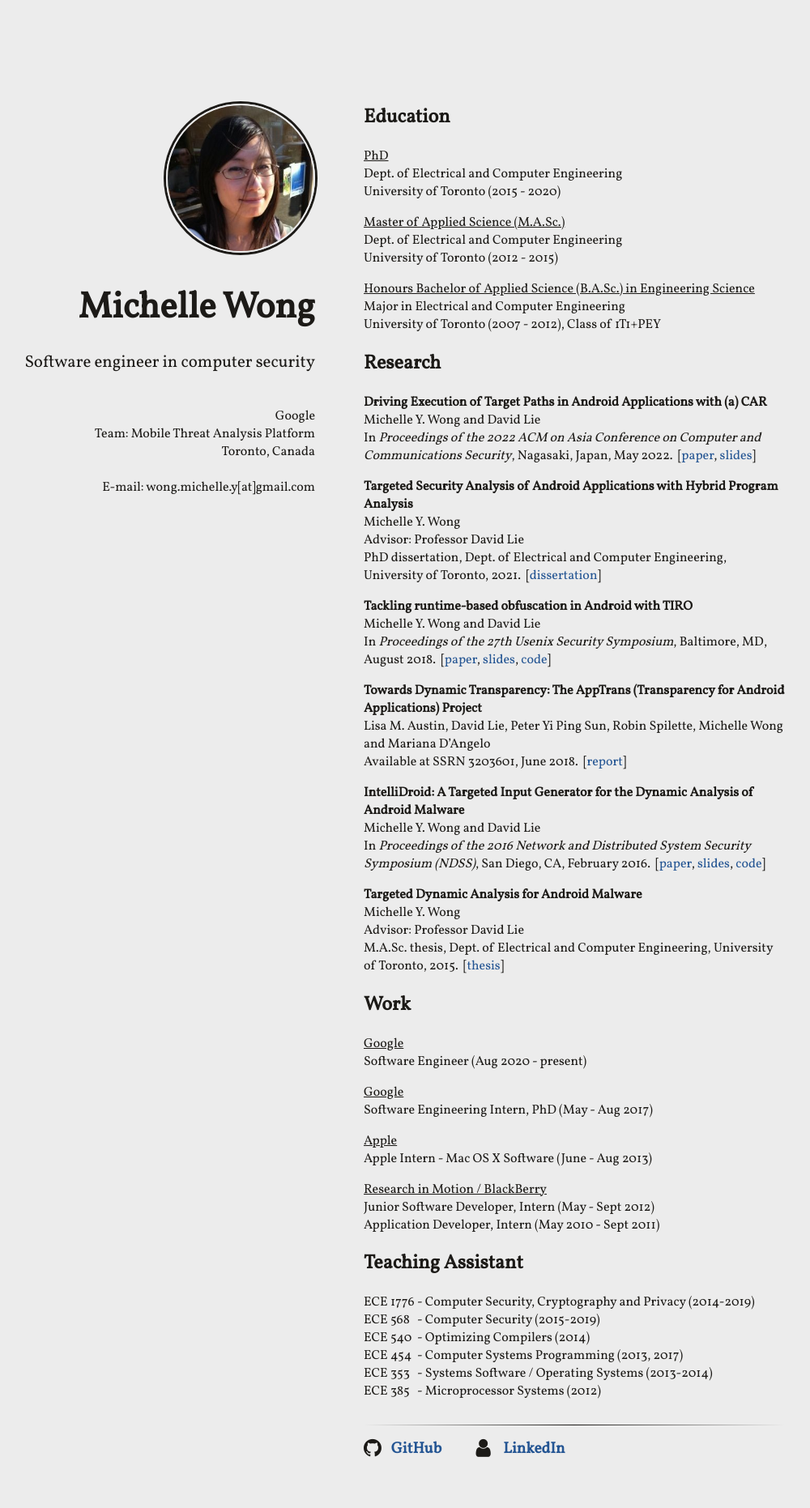
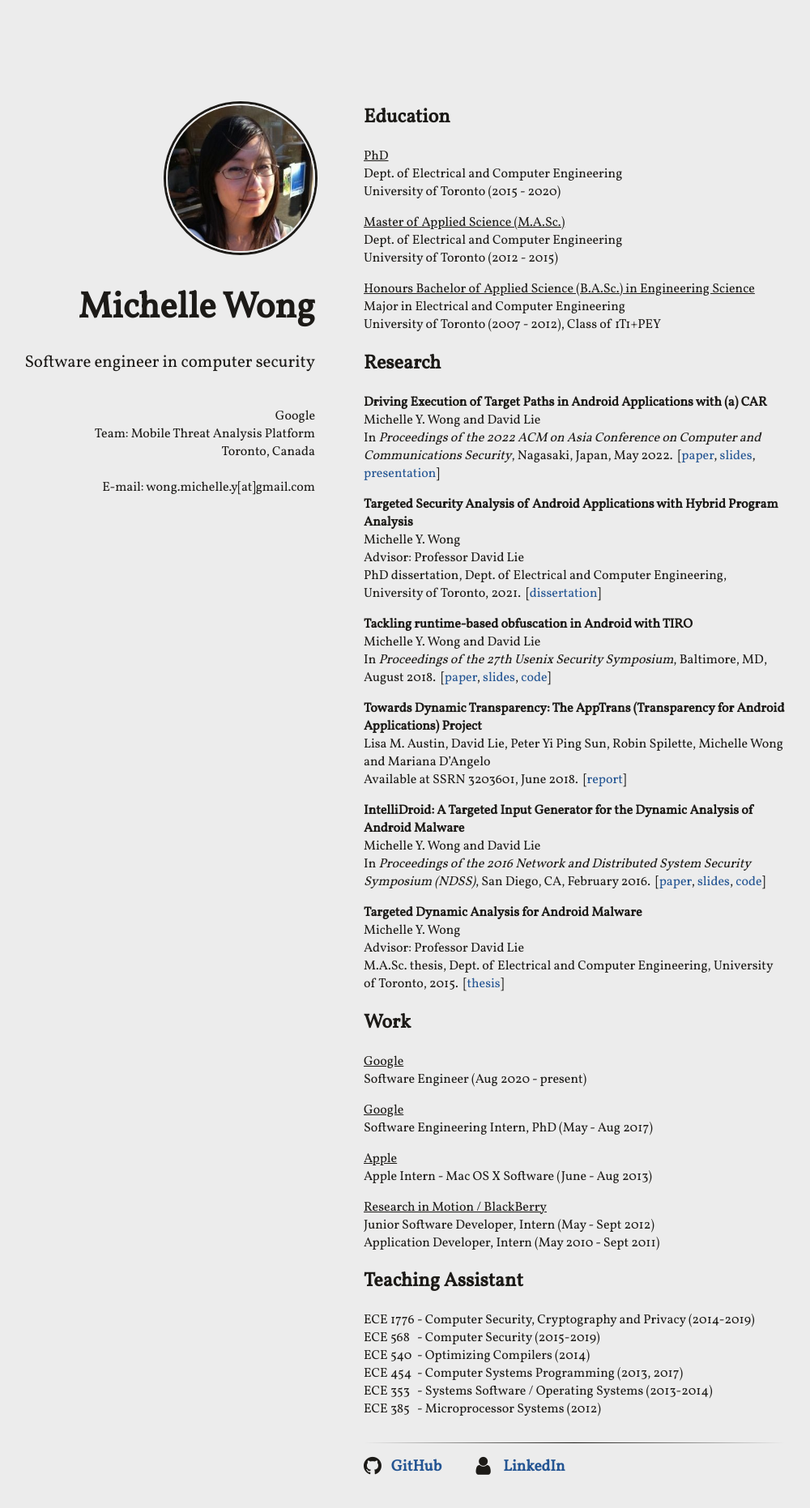
Before and after one commit to miwong/miwong.github.io, a Jekyll site: the page built from index.html, in a window 1280 px wide. Shown: the whole page at 81% size, without its empty margins (151-1151 px from the left). Built offline with Jekyll 4.4.1, drawn with Linux system fonts in a browser that asks for light colours; nearby versions of some CDN libraries; before the commit the page ends 1840 px from its top, so only the background shows below that.

Commit message:
Add link to CAR recorded presentation

```diff
--- a/_includes/content.html
+++ b/_includes/content.html
@@ -20,7 +20,7 @@
     <b>Driving Execution of Target Paths in Android Applications with (a) CAR</b><br>
     Michelle Y. Wong and David Lie<br/>
     In <i>Proceedings of the 2022 ACM on Asia Conference on Computer and Communications Security</i>, Nagasaki, Japan, May 2022.&nbsp;
-    [<a href="https://dl.acm.org/doi/pdf/10.1145/3488932.3497765" target="_blank">paper</a>, <a href="{{ site.baseurl }}/files/car_asiaccs2022_slides.pdf" target="_blank">slides</a>]
+    [<a href="https://dl.acm.org/doi/pdf/10.1145/3488932.3497765" target="_blank">paper</a>, <a href="{{ site.baseurl }}/files/car_asiaccs2022_slides.pdf" target="_blank">slides</a>, <a href="https://dl.acm.org/doi/10.1145/3488932.3497765#sec-supp" target="_blank">presentation</a>]
 </p>
 <p>
     <b>Targeted Security Analysis of Android Applications with Hybrid Program Analysis</b><br>
```
